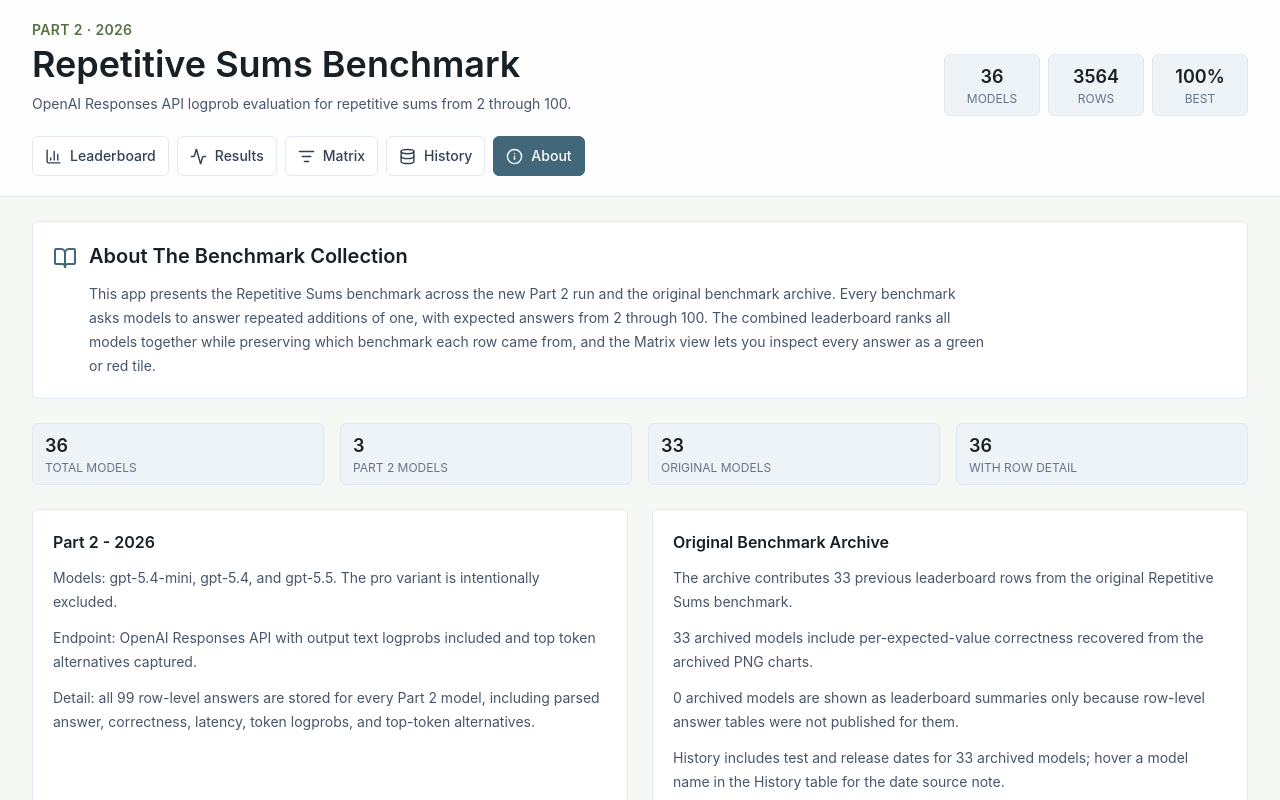
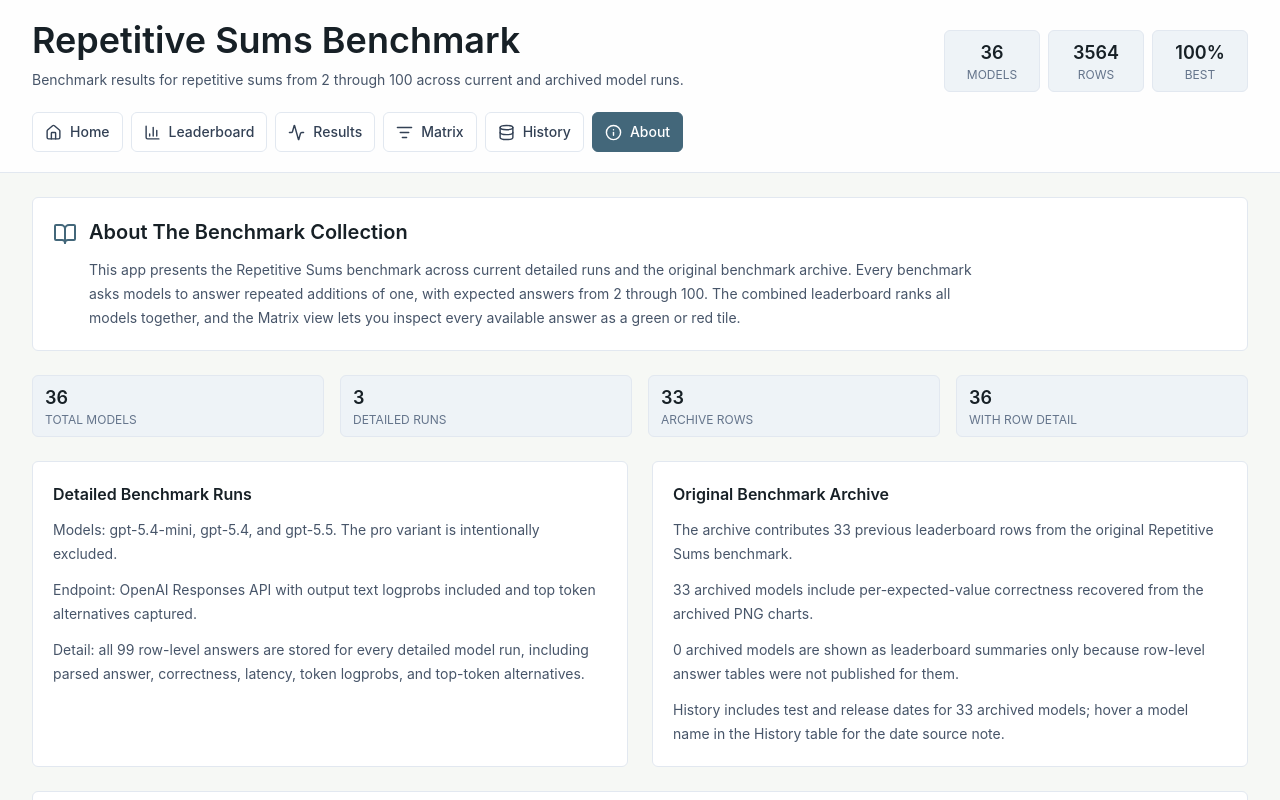
Before and after one commit to louispaulet/benchmark_experiments, a React (Vite) app in the folder Repetitive Sums - Part2 - 2026/site/: page /#/about in a window 1280 px wide. Shown: the top 800 px of the page. Built offline with nearby package versions, Linux system fonts and the light colour scheme.

Commit message:
Update repetitive sums homepage

```diff
--- a/Repetitive Sums - Part2 - 2026/site/package.json
+++ b/Repetitive Sums - Part2 - 2026/site/package.json
@@ -1,5 +1,5 @@
 {
-  "name": "repetitive-sums-part2-site",
+  "name": "repetitive-sums-site",
   "private": true,
   "version": "0.1.0",
   "type": "module",
@@ -10,7 +10,7 @@
     "test": "vitest run",
     "test:watch": "vitest",
     "predeploy": "npm run build",
-    "deploy": "gh-pages -d dist -m \"Deploy repetitive sums part 2 site\""
+    "deploy": "gh-pages -d dist -m \"Deploy repetitive sums benchmark site\""
   },
   "dependencies": {
     "@vitejs/plugin-react": "^5.1.2",
--- a/Repetitive Sums - Part2 - 2026/site/src/App.jsx
+++ b/Repetitive Sums - Part2 - 2026/site/src/App.jsx
@@ -11,6 +11,7 @@ import {
 } from "./lib/benchmarkData";
 import About from "./views/About";
 import History from "./views/History";
+import Home from "./views/Home";
 import Leaderboard from "./views/Leaderboard";
 import Matrix from "./views/Matrix";
 import Results from "./views/Results";
@@ -37,7 +38,19 @@ export default function App() {
 
       <section className="mx-auto w-full max-w-7xl flex-1 px-4 py-6 sm:px-6 lg:px-8">
         <Routes>
-          <Route path="/" element={<Leaderboard selectedModel={selectedModel} openModel={openModel} />} />
+          <Route
+            path="/"
+            element={
+              <Home
+                selectedModel={selectedModel}
+                openModel={openModel}
+                rows={matrixRows}
+                sortMatrix={sortMatrix}
+                setSortMatrix={setSortMatrix}
+              />
+            }
+          />
+          <Route path="/leaderboard" element={<Leaderboard selectedModel={selectedModel} openModel={openModel} />} />
           <Route
             path="/results"
             element={
--- a/Repetitive Sums - Part2 - 2026/site/src/components/AppHeader.jsx
+++ b/Repetitive Sums - Part2 - 2026/site/src/components/AppHeader.jsx
@@ -1,11 +1,12 @@
 import React from "react";
-import { Activity, BarChart3, Database, Info, ListFilter } from "lucide-react";
+import { Activity, BarChart3, Database, Home, Info, ListFilter } from "lucide-react";
 import { NavLink } from "react-router-dom";
 import { pct } from "../lib/format";
 import Metric from "./Metric";
 
 const tabs = [
-  { path: "/", label: "Leaderboard", icon: BarChart3 },
+  { path: "/", label: "Home", icon: Home },
+  { path: "/leaderboard", label: "Leaderboard", icon: BarChart3 },
   { path: "/results", label: "Results", icon: Activity },
   { path: "/matrix", label: "Matrix", icon: ListFilter },
   { path: "/history", label: "History", icon: Database },
@@ -18,10 +19,11 @@ export default function AppHeader({ modelCount, rowCount, bestAccuracy }) {
       <div className="mx-auto flex max-w-7xl flex-col gap-5 px-4 py-5 sm:px-6 lg:px-8">
         <div className="flex flex-col gap-4 md:flex-row md:items-end md:justify-between">
           <div>
-            <p className="text-sm font-semibold uppercase tracking-wide text-moss">Part 2 · 2026</p>
-            <h1 className="mt-1 text-3xl font-semibold text-ink sm:text-4xl">Repetitive Sums Benchmark</h1>
+            <NavLink to="/" className="inline-block rounded-sm text-ink transition hover:text-steel focus:outline-none focus:ring-2 focus:ring-steel focus:ring-offset-2">
+              <h1 className="text-3xl font-semibold sm:text-4xl">Repetitive Sums Benchmark</h1>
+            </NavLink>
             <p className="mt-2 max-w-3xl text-sm leading-6 text-slate-600">
-              OpenAI Responses API logprob evaluation for repetitive sums from 2 through 100.
+              Benchmark results for repetitive sums from 2 through 100 across current and archived model runs.
             </p>
           </div>
           <div className="grid grid-cols-3 gap-2 text-center">
--- a/Repetitive Sums - Part2 - 2026/site/src/lib/format.js
+++ b/Repetitive Sums - Part2 - 2026/site/src/lib/format.js
@@ -21,6 +21,12 @@ export function displayDate(value) {
   return value.includes("T") ? value.slice(0, 10) : value;
 }
 
+export function benchmarkLabel(value) {
+  if (value === "Part 2 - 2026") return "Detailed benchmark run";
+  if (value?.startsWith("Original")) return "Benchmark archive";
+  return value || "Benchmark run";
+}
+
 export function topTokenLabel(row) {
   const first = row.top_logprobs?.[0]?.[0];
   if (!first) return "n/a";
--- a/Repetitive Sums - Part2 - 2026/site/src/views/About.jsx
+++ b/Repetitive Sums - Part2 - 2026/site/src/views/About.jsx
@@ -4,7 +4,7 @@ import Metric from "../components/Metric";
 import { combinedLeaderboard, historicalModelDates } from "../lib/benchmarkData";
 
 export default function About() {
-  const part2Count = combinedLeaderboard.filter((row) => row.benchmark === "Part 2 - 2026").length;
+  const detailedRunCount = combinedLeaderboard.filter((row) => row.benchmark === "Part 2 - 2026").length;
   const originalCount = combinedLeaderboard.filter((row) => row.benchmark?.startsWith("Original")).length;
   const detailCount = combinedLeaderboard.filter((row) => row.has_detail).length;
   const summaryOnlyCount = combinedLeaderboard.length - detailCount;
@@ -18,9 +18,9 @@ export default function About() {
           <div>
             <h2 className="text-xl font-semibold">About The Benchmark Collection</h2>
             <p className="mt-3 max-w-4xl text-sm leading-6 text-slate-600">
-              This app presents the Repetitive Sums benchmark across the new Part 2 run and the original benchmark archive.
+              This app presents the Repetitive Sums benchmark across current detailed runs and the original benchmark archive.
               Every benchmark asks models to answer repeated additions of one, with expected answers from 2 through 100.
-              The combined leaderboard ranks all models together while preserving which benchmark each row came from, and the Matrix view lets you inspect every answer as a green or red tile.
+              The combined leaderboard ranks all models together, and the Matrix view lets you inspect every available answer as a green or red tile.
             </p>
           </div>
         </div>
@@ -28,18 +28,18 @@ export default function About() {
 
       <section className="grid gap-4 sm:grid-cols-2 lg:grid-cols-4">
         <Metric label="Total Models" value={combinedLeaderboard.length} />
-        <Metric label="Part 2 Models" value={part2Count} />
-        <Metric label="Original Models" value={originalCount} />
+        <Metric label="Detailed Runs" value={detailedRunCount} />
+        <Metric label="Archive Rows" value={originalCount} />
         <Metric label="With Row Detail" value={detailCount} />
       </section>
 
       <section className="grid gap-6 lg:grid-cols-2">
         <div className="rounded-md border border-slate-200 bg-white p-5">
-          <h3 className="text-base font-semibold">Part 2 - 2026</h3>
+          <h3 className="text-base font-semibold">Detailed Benchmark Runs</h3>
           <div className="mt-3 space-y-3 text-sm leading-6 text-slate-600">
             <p>Models: gpt-5.4-mini, gpt-5.4, and gpt-5.5. The pro variant is intentionally excluded.</p>
             <p>Endpoint: OpenAI Responses API with output text logprobs included and top token alternatives captured.</p>
-            <p>Detail: all 99 row-level answers are stored for every Part 2 model, including parsed answer, correctness, latency, token logprobs, and top-token alternatives.</p>
+            <p>Detail: all 99 row-level answers are stored for every detailed model run, including parsed answer, correctness, latency, token logprobs, and top-token alternatives.</p>
           </div>
         </div>
 
@@ -47,7 +47,7 @@ export default function About() {
           <h3 className="text-base font-semibold">Original Benchmark Archive</h3>
           <div className="mt-3 space-y-3 text-sm leading-6 text-slate-600">
             <p>The archive contributes {originalCount} previous leaderboard rows from the original Repetitive Sums benchmark.</p>
-            <p>{detailCount - part2Count} archived models include per-expected-value correctness recovered from the archived PNG charts.</p>
+            <p>{detailCount - detailedRunCount} archived models include per-expected-value correctness recovered from the archived PNG charts.</p>
             <p>{summaryOnlyCount} archived models are shown as leaderboard summaries only because row-level answer tables were not published for them.</p>
             <p>History includes test and release dates for {datedHistoryCount} archived models; hover a model name in the History table for the date source note.</p>
           </div>
--- a/Repetitive Sums - Part2 - 2026/site/src/views/History.jsx
+++ b/Repetitive Sums - Part2 - 2026/site/src/views/History.jsx
@@ -21,7 +21,7 @@ export default function History({ rows, sortHistory, setSortHistory }) {
       <div className="flex flex-col gap-3 sm:flex-row sm:items-center sm:justify-between">
         <div>
           <h2 className="text-xl font-semibold">Previous Benchmarks</h2>
-          <p className="text-sm text-slate-600">Extracted from the original benchmark README and kept separate from Part 2 execution artifacts.</p>
+          <p className="text-sm text-slate-600">Extracted from the original benchmark README and included alongside current detailed runs.</p>
         </div>
         <label className="inline-flex items-center gap-2 text-sm">
           <ChevronDown size={18} className="text-steel" />
--- /dev/null
+++ b/Repetitive Sums - Part2 - 2026/site/src/views/Home.jsx
@@ -0,0 +1,12 @@
+import React from "react";
+import Leaderboard from "./Leaderboard";
+import Matrix from "./Matrix";
+
+export default function Home({ selectedModel, openModel, rows, sortMatrix, setSortMatrix }) {
+  return (
+    <div className="space-y-8">
+      <Matrix rows={rows} sortMatrix={sortMatrix} setSortMatrix={setSortMatrix} />
+      <Leaderboard selectedModel={selectedModel} openModel={openModel} />
+    </div>
+  );
+}
--- a/Repetitive Sums - Part2 - 2026/site/src/views/Leaderboard.jsx
+++ b/Repetitive Sums - Part2 - 2026/site/src/views/Leaderboard.jsx
@@ -1,7 +1,7 @@
 import React from "react";
 import { ArrowDownUp } from "lucide-react";
 import { combinedLeaderboard } from "../lib/benchmarkData";
-import { formatNumber, pct, streak } from "../lib/format";
+import { benchmarkLabel, formatNumber, pct, streak } from "../lib/format";
 
 export default function Leaderboard({ selectedModel, openModel }) {
   return (
@@ -41,7 +41,7 @@ export default function Leaderboard({ selectedModel, openModel }) {
                     <td className="px-4 py-3">{streak(row.longest_correct_streak)}</td>
                     <td className="px-4 py-3">{row.parsing_failure_count}</td>
                     <td className="px-4 py-3">{row.evaluated_count}</td>
-                    <td className="px-4 py-3 text-slate-600">{row.benchmark}</td>
+                    <td className="px-4 py-3 text-slate-600">{benchmarkLabel(row.benchmark)}</td>
                     <td className="px-4 py-3">
                       <span className={`rounded-sm px-2 py-1 text-xs font-semibold ${row.has_detail ? "bg-[#dcedd6] text-[#24552b]" : "bg-slate-100 text-slate-500"}`}>
                         {row.has_detail ? "rows" : "summary"}
--- a/Repetitive Sums - Part2 - 2026/site/src/views/Matrix.jsx
+++ b/Repetitive Sums - Part2 - 2026/site/src/views/Matrix.jsx
@@ -16,7 +16,7 @@ export default function Matrix({ rows, sortMatrix, setSortMatrix }) {
         <div>
           <h2 className="text-xl font-semibold">Dot Matrix</h2>
           <p className="mt-1 max-w-3xl text-sm leading-6 text-slate-600">
-            Green tiles are correct answers and red tiles are wrong answers. The matrix merges the full historical archive with the latest Part 2 runs, one row per model and one column per expected answer from 2 to 100.
+            Green tiles are correct answers and red tiles are wrong answers. The matrix merges every benchmark result with available row-level detail, one row per model and one column per expected answer from 2 to 100.
           </p>
         </div>
         <label className="inline-flex items-center gap-2 text-sm">
--- a/Repetitive Sums - Part2 - 2026/site/src/views/Results.jsx
+++ b/Repetitive Sums - Part2 - 2026/site/src/views/Results.jsx
@@ -2,7 +2,7 @@ import React from "react";
 import { CheckCircle2, ListFilter, XCircle } from "lucide-react";
 import Metric from "../components/Metric";
 import { combinedLeaderboard } from "../lib/benchmarkData";
-import { formatNumber, pct, streak, topTokenLabel } from "../lib/format";
+import { benchmarkLabel, formatNumber, pct, streak, topTokenLabel } from "../lib/format";
 
 export default function Results({ rows, selectedModel, setSelectedModel, summary }) {
   const failures = rows.filter((row) => !row.is_correct);
@@ -42,12 +42,12 @@ export default function Results({ rows, selectedModel, setSelectedModel, summary
 
       {summary && (
         <section className="rounded-md border border-slate-200 bg-white p-4">
-          <h3 className="text-base font-semibold">{summary.benchmark}</h3>
+          <h3 className="text-base font-semibold">{benchmarkLabel(summary.benchmark)}</h3>
           <p className="mt-2 text-sm leading-6 text-slate-600">
             {hasRows
               ? isHistorical
                 ? "Historical correctness positions are available for this model from the archived PNG charts. Answers and logprob columns are unavailable for the original runs."
-                : "Part 2 row-level answers include Responses API token logprobs and top token alternatives."
+                : "Detailed row-level answers include Responses API token logprobs and top token alternatives."
               : "Only the historical leaderboard summary is available for this model."}
           </p>
         </section>
```
Also changed, not shown: 1 other file (tests, documents, lock files or other folders).
